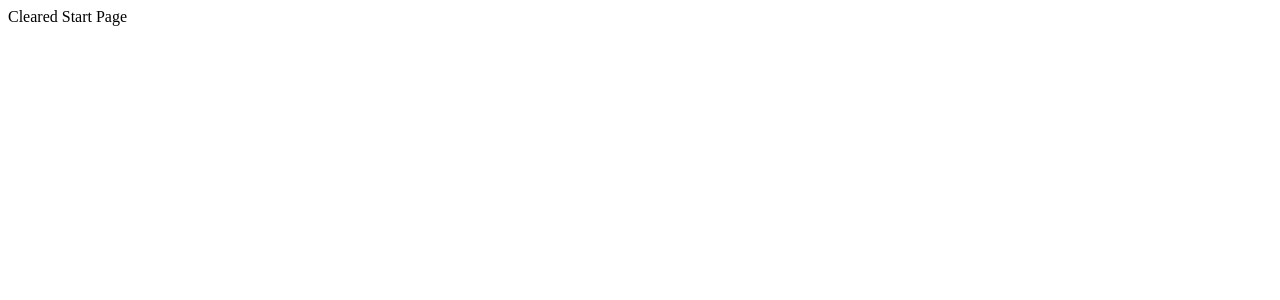
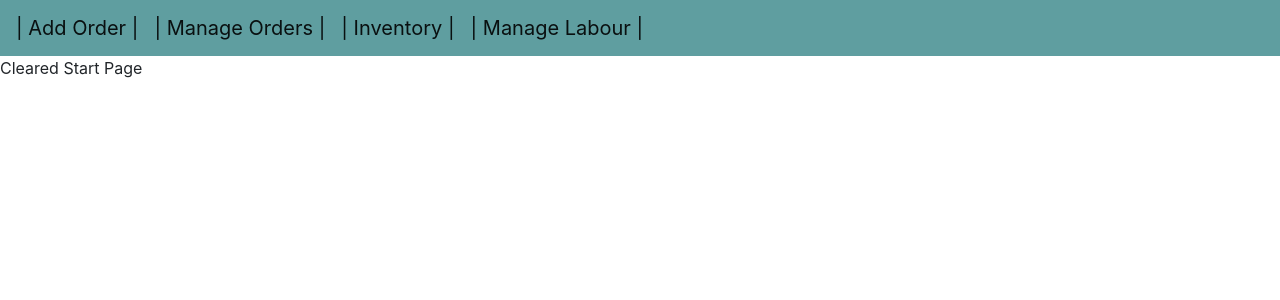
Before and after one commit to ZachariahIdiculla/SquirrelSystem-COS730Assignment3, an Angular app: page / in a window 1280 px wide. Shown: the top 300 px of the page. Built offline with nearby package versions, Linux system fonts and the light colour scheme.

Commit message:
Header Created

```diff
--- a/src/app/app.component.html
+++ b/src/app/app.component.html
@@ -1 +1,3 @@
+<link rel="stylesheet" href="https://cdn.jsdelivr.net/npm/bootstrap@4.4.1/dist/css/bootstrap.min.css" integrity="sha384-Vkoo8x4CGsO3+Hhxv8T/Q5PaXtkKtu6ug5TOeNV6gBiFeWPGFN9MuhOf23Q9Ifjh" crossorigin="anonymous">
+<app-header></app-header>
 Cleared Start Page
--- a/src/app/header/header.component.css
+++ b/src/app/header/header.component.css
@@ -0,0 +1,3 @@
+.navbar-light{
+    background-color: cadetblue;
+}
--- a/src/app/header/header.component.html
+++ b/src/app/header/header.component.html
@@ -1 +1,6 @@
-<p>header works!</p>
+<nav class="navbar navbar-expand-lg navbar-light">
+    <a class="navbar-brand" href="#">| Add Order |</a>
+    <a class="navbar-brand" href="#">| Manage Orders |</a>
+    <a class="navbar-brand" href="#">| Inventory |</a>
+    <a class="navbar-brand" href="#">| Manage Labour |</a>
+</nav>
```
